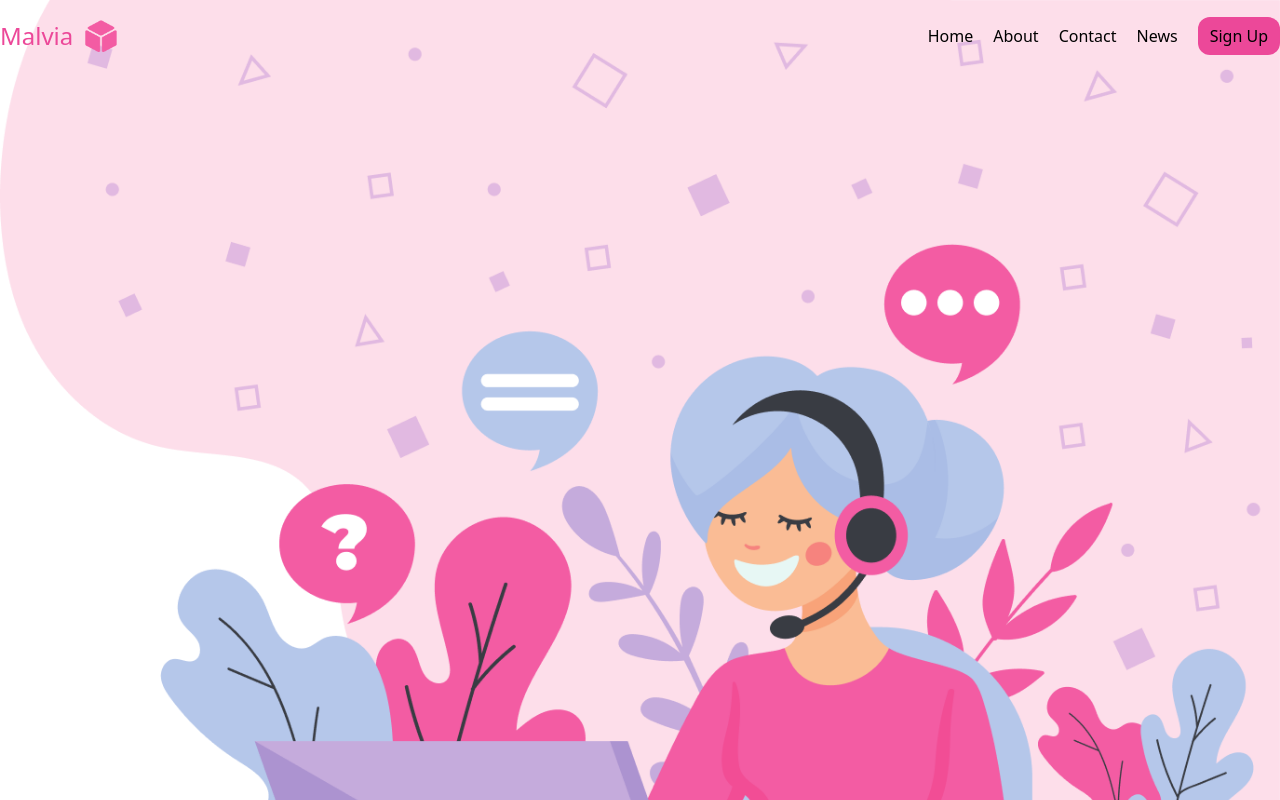
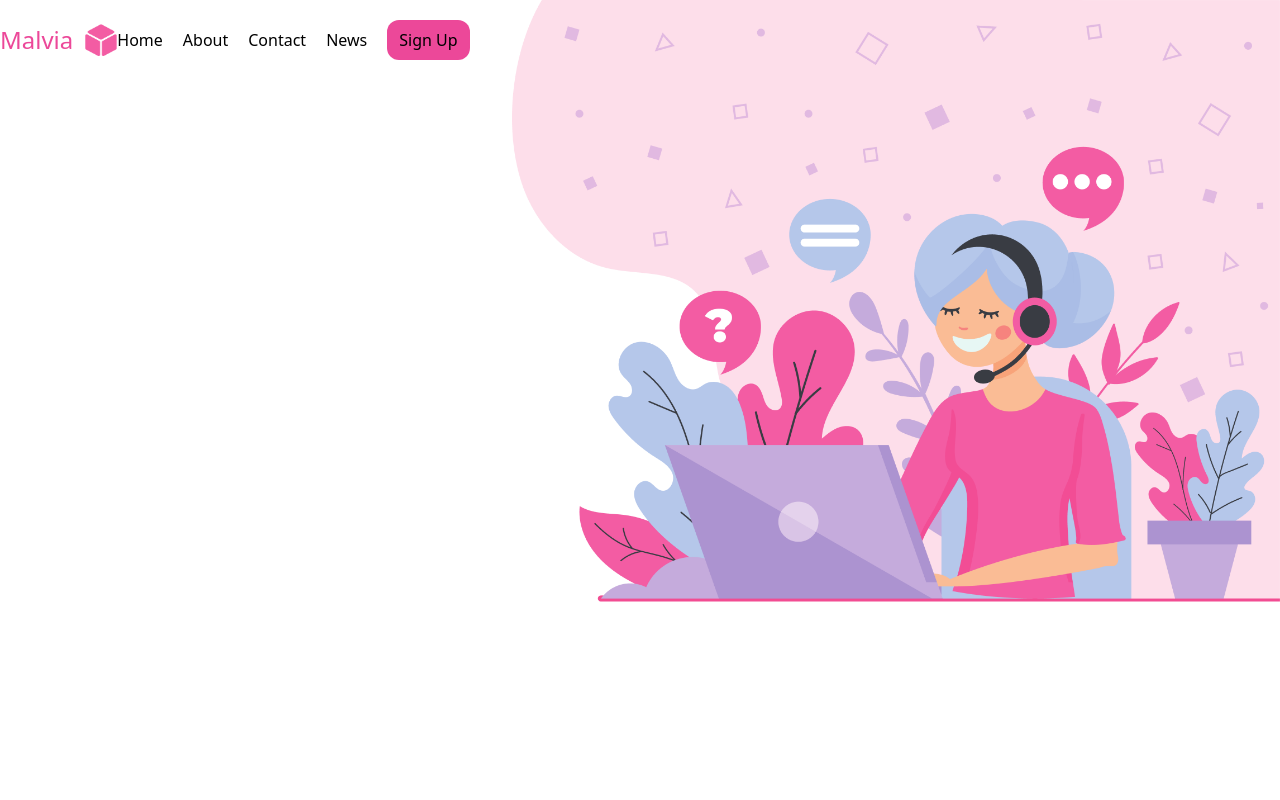
Before and after one commit to LAHILOTE/1001-landingpage-tailwind, a website: page src/index.html in a window 1280 px wide. Drawn offline with Linux system fonts and the light colour scheme.

Commit message:
masih error

```diff
--- a/src/index.html
+++ b/src/index.html
@@ -7,21 +7,21 @@
     <link href="/dist/output.css" rel="stylesheet">
 </head>
 
-<body class="w-full h-full bg-cover bg-no-repeat bg-right-top"
-style="background-image: url(/src/img/background.png);">
-    <div class=" container m-auto md:mt-5">
-        <div class="nav flex justify-between ">
+<body class="bg-right-top bg-no-repeat bg-cover h-50 md:opacity-40"
+style="background-image: url(/src/img/background.png); background-size: 60vmax;">
+    <div class="container flex-grow m-auto md:mt-5">
+        <div class="flex-grow block md:justify-between md:flex">
             <div class="flex items-center">
-                <a href="" class="text-2xl text-pink-500 mr-3">Malvia</a>
+                <a href="" class="mr-3 text-2xl text-pink-500">Malvia</a>
                 <img src="img/logo.png" alt="" class="w-8 h-8">
             </div>
-            <div class="flex justify-around">
+            <div class="flex mt-10 md:mt-0 md:justify-around">
                 <ul class="block md:flex md:items-center">
-                    <li><a href="" class="md:mr-5">Home</a></li>
+                    <li><a href="" class="mt-10 md:mr-5">Home</a></li>
                     <li><a href="" class="md:mr-5">About</a></li>
                     <li><a href="" class="md:mr-5">Contact</a></li>
                     <li><a href="" class="md:mr-5">News</a></li>
-                    <li><a href="" class="bg-pink-500 py-2 px-3 rounded-xl hover:bg-pink-400 hover:text-white transition ease-in-out">Sign Up</a></li>
+                    <li class="px-3 py-2 transition ease-in-out bg-pink-500 mt-15 md:mt-0 rounded-xl hover:bg-pink-400 hover:text-white"><a href="" >Sign Up</a></li>
                 </ul>
             </div>
         </div>
```
